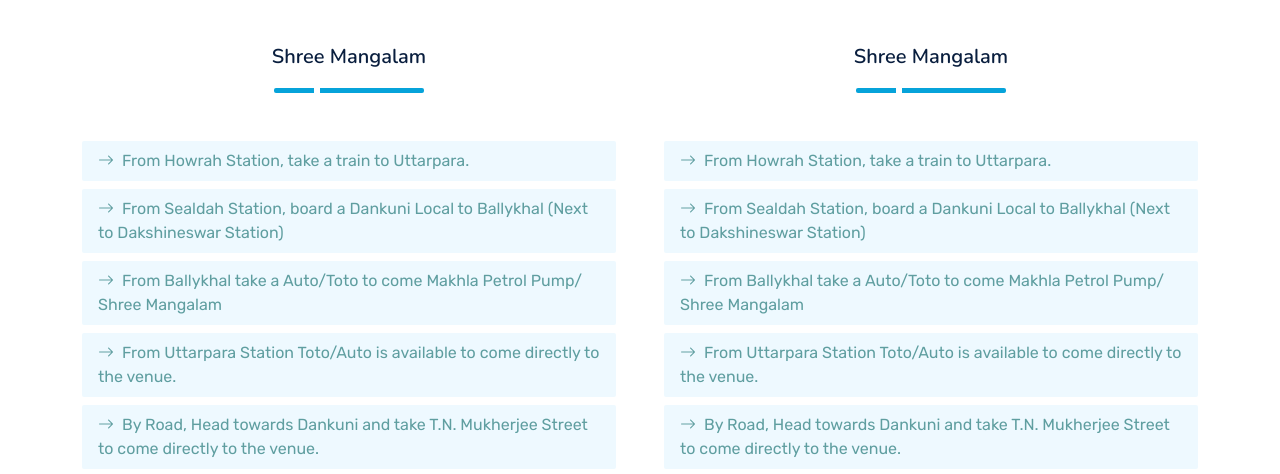
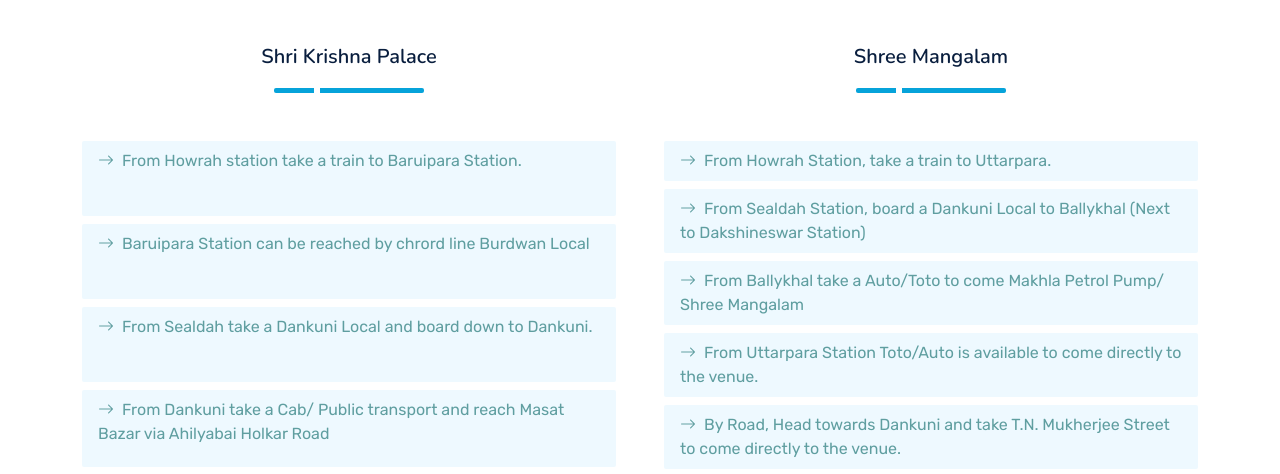
Before and after one commit to debarunbanerjee2018/MomentByMoment, a plain HTML site: page contact.html in a window 1280 px wide. Shown: the part 721-1195 px from the top of the page. Drawn offline with nearby package versions, Linux system fonts and the light colour scheme; grey boxes are pictures that could not be loaded.

Commit message:
updated location

```diff
--- a/contact.html
+++ b/contact.html
@@ -184,24 +184,19 @@
             </div> -->
             <div class="row g-5">
                 <div class="col-lg-6 wow slideInUp" data-wow-delay="0.6s">
-                    <div class="section-title text-center position-relative pb-3 mb-5 mx-auto">
-                        <h5 class="mb-2">Shree Mangalam</h5>
+                    <div  class="section-title text-center position-relative pb-3 mb-5 mx-auto">
+                        <h5 id="wedingplace"class="mb-2">Shri Krishna Palace</h5>
                     </div>
                     <div class="link-animated d-flex flex-column justify-content-start">
-                        <a class=" fw-small bg-light rounded py-2 px-3 mb-2" href="#"><i
-                                class="bi bi-arrow-right me-2"></i>From Howrah Station, take a train to Uttarpara.</a>
-                        <a class=" fw-small bg-light rounded py-2 px-3 mb-2" href="#"><i
-                                class="bi bi-arrow-right me-2"></i>From Sealdah Station, board a Dankuni Local to
-                            Ballykhal (Next to Dakshineswar Station) </a>
-                        <a class=" fw-small bg-light rounded py-2 px-3 mb-2" href="#"><i
-                                class="bi bi-arrow-right me-2"></i>From Ballykhal take a Auto/Toto to come Makhla Petrol
-                            Pump/ Shree Mangalam</a>
-                        <a class=" fw-small bg-light rounded py-2 px-3 mb-2" href="#"><i
-                                class="bi bi-arrow-right me-2"></i>From Uttarpara Station Toto/Auto is available to come
-                            directly to the venue.</a>
-                        <a class=" fw-small bg-light rounded py-2 px-3 mb-2" href="#"><i
-                                class="bi bi-arrow-right me-2"></i>By Road, Head towards Dankuni and take T.N. Mukherjee
-                            Street to come directly to the venue. </a>
+                        <a style="height: 75px;" class=" fw-small bg-light rounded py-2 px-3 mb-2" href="#"><i
+                                class="bi bi-arrow-right me-2"></i>From Howrah station take a train to Baruipara Station.</a>
+                        <a style="height: 75px;" class=" fw-small bg-light rounded py-2 px-3 mb-2" href="#"><i
+                                class="bi bi-arrow-right me-2"></i>Baruipara Station can be reached by chrord line Burdwan Local</a>
+                        <a style="height: 75px;" class=" fw-small bg-light rounded py-2 px-3 mb-2" href="#"><i
+                                class="bi bi-arrow-right me-2"></i>From Sealdah take a Dankuni Local and board down to Dankuni.</a>
+                        <a style="height: 77px;" class=" fw-small bg-light rounded py-2 px-3 mb-2" href="#"><i
+                                class="bi bi-arrow-right me-2"></i>From Dankuni take a Cab/ Public transport and reach Masat Bazar via Ahilyabai Holkar Road</a>
+
                     </div>
                     <iframe class="position-relative rounded w-100 h-100"
                         src="https://www.google.com/maps/embed?pb=!1m14!1m8!1m3!1d14719.1389131309!2d88.1890052!3d22.7362414!3m2!1i1024!2i768!4f13.1!3m3!1m2!1s0x39f887136acd6f65%3A0xf133d6b1f37347c5!2sShri%20Krishna%20Palace!5e0!3m2!1sen!2sin!4v1676806138170!5m2!1sen!2sin"
@@ -210,7 +205,7 @@
                 </div>
                 <div class="col-lg-6 wow slideInUp" data-wow-delay="0.6s">
                     <div class="section-title text-center position-relative pb-3 mb-5 mx-auto">
-                        <h5 class="mb-2">Shree Mangalam</h5>
+                        <h5 id="receptionplace" class="mb-2">Shree Mangalam</h5>
                     </div>
                     <div class="link-animated d-flex flex-column justify-content-start">
                         <a class=" fw-small bg-light rounded py-2 px-3 mb-2" href="#"><i
```
Also changed, not shown: index.html (+3 -2 lines), 1 other file.
